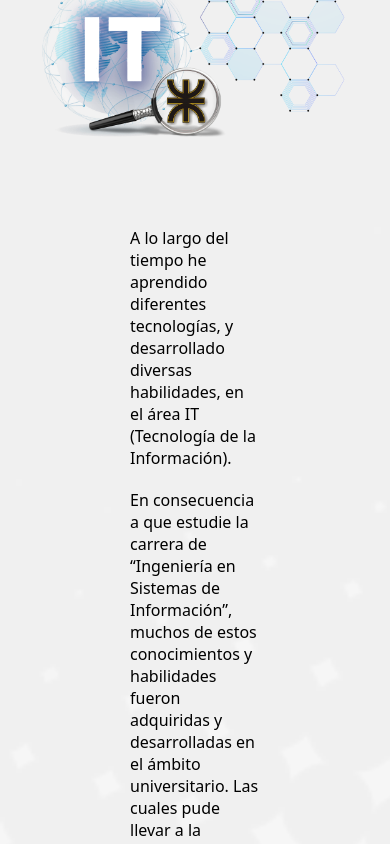
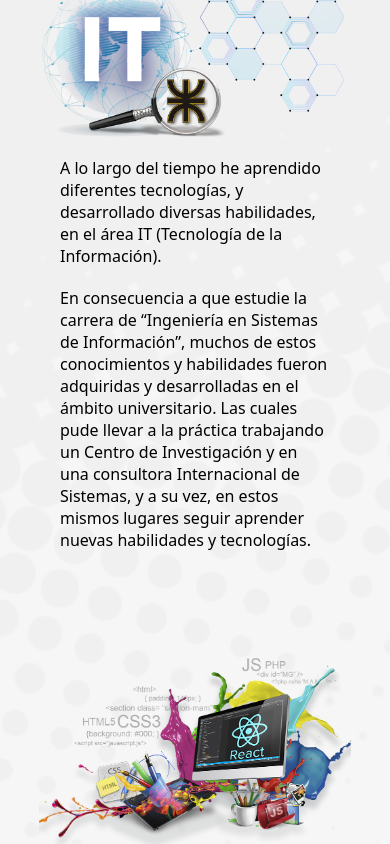
Before and after one commit to Mauricio-Garcia-A/Portfolio-MAG-v2, a React (Vite) app: page / in a window 390 px wide. Shown: the part 1760-2604 px from the top of the page. Built offline with nearby package versions, Linux system fonts and the light colour scheme.

Commit message:
sea arregla estilos

```diff
--- a/src/components/Sections/Home/CurrentSituation/CurrentSituation.scss
+++ b/src/components/Sections/Home/CurrentSituation/CurrentSituation.scss
@@ -58,7 +58,7 @@ $color1:rgb(255, 183, 0);
         @media (max-width: 750px) {
             section {
                 div {
-                    padding: 70px;
+                    padding: 0px;
                 }
                 img {
                     width: 80vw !important;
```
